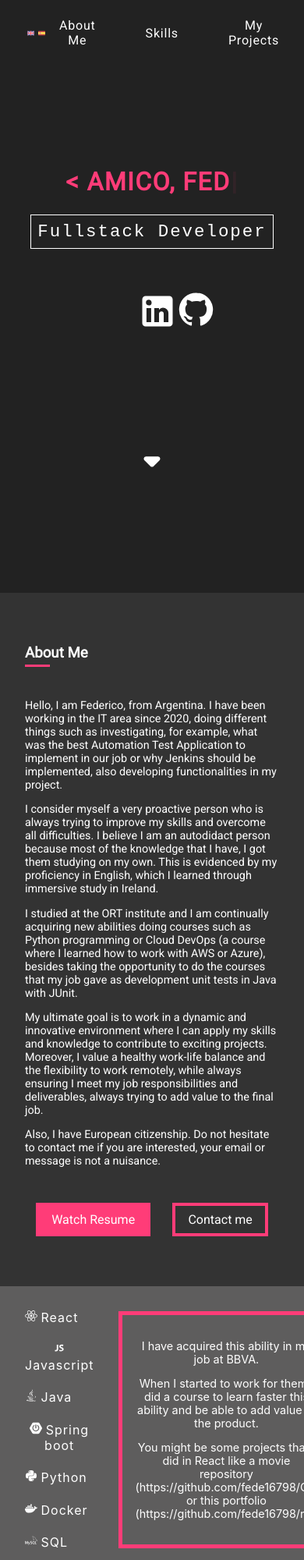
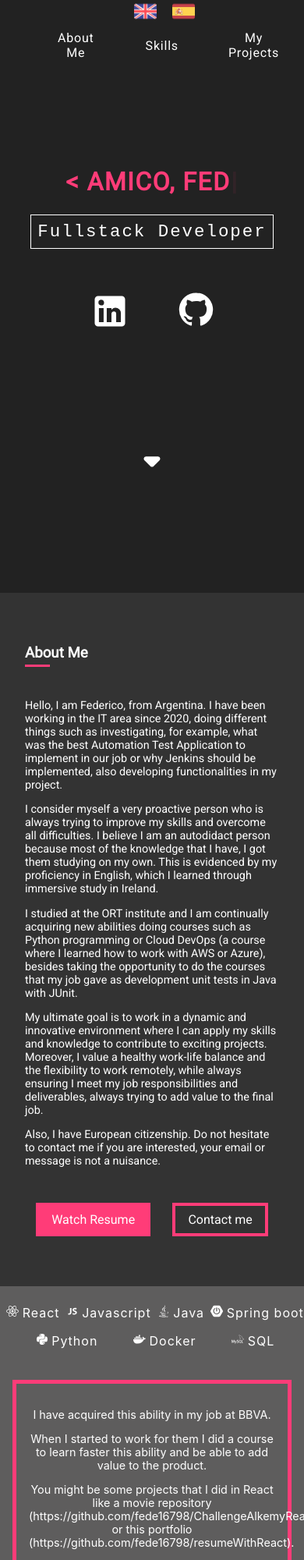
Before and after one commit to fede16798/resumeWithReact, a React (Create React App) app: page / in a window 390 px wide. Shown: the top 2000 px of the page at 78% size. Built offline with nearby package versions, Linux system fonts and the light colour scheme.

Commit message:
modificaciones de responsive desing

```diff
--- a/src/components/header/Header.css
+++ b/src/components/header/Header.css
@@ -74,3 +74,13 @@
         margin-right: 0;
     }
 }
+
+@media only screen and (max-width: 500px) {
+    .header-container {
+        flex-direction: column;
+    }
+
+    .header-section {
+        width: 25vw;
+    }
+}
--- a/src/components/header/Header.js
+++ b/src/components/header/Header.js
@@ -12,8 +12,8 @@ const Header = () => {
     return (
         <div className='header-container'>
             <section className='header-section'>
-                <button className='header-section__button'><img src={EN_IMG} className='header-section__img'  onClick={() => i18n.changeLanguage("en")}/></button>
-                <button className='header-section__button'><img src={ES_IMG} className='header-section__img' onClick={() => i18n.changeLanguage("es")}/></button>
+                <button className='header-section__button'><img src={EN_IMG} className='header-section__img' alt='English language icon' onClick={() => i18n.changeLanguage("en")}/></button>
+                <button className='header-section__button'><img src={ES_IMG} className='header-section__img' alt='Spanish language icon' onClick={() => i18n.changeLanguage("es")}/></button>
             </section>
 
             <nav className='nav'>
--- a/src/components/presentation/Presentation.css
+++ b/src/components/presentation/Presentation.css
@@ -55,3 +55,9 @@
         letter-spacing: 2px;
     }
 }
+
+@media only screen and (max-width: 500px) {
+    .icons-container {
+        width: 10rem;
+    }
+}
--- a/src/components/projects/Project.js
+++ b/src/components/projects/Project.js
@@ -13,6 +13,7 @@ import swal from 'sweetalert';
 const Project = () => {
     const [t,i18n] = useTranslation(['error', 'project']);
     const [projects, setProjects] =  useState([]);
+    const [verticalDirection, setVerticalDirection] = useState("vertical");
 
     useEffect(() => {
         getProjects(i18n.language)
@@ -20,25 +21,43 @@ const Project = () => {
                 setProjects(res.data.projects);
             })
             .catch( err => {
-                let info = (i18n.language == 'en' ? 'projects' : 'proyectos');
+                let info = (i18n.language === 'en' ? 'projects' : 'proyectos');
                 swal(t('error.title'), t('error.api-request-error', {data: info}), "error");
             });
     }, [setProjects, i18n.language]);
 
+    useEffect(() => {
+        const handleResize = () => {
+            if (window.innerWidth < 501) {
+                setVerticalDirection('vertical');
+            } else {
+                setVerticalDirection('horizontal');
+            }
+        };
+        handleResize();
+
+        window.addEventListener('resize', handleResize);
+        return () => {
+          window.removeEventListener('resize', handleResize);
+        };
+    }, []);
+
+    const swiperParams = {
+        slidesPerView: 5,
+        spaceBetween: 0,
+        direction: verticalDirection,
+        pagination: {
+            clickable: true,
+        },
+        modules: [Pagination]
+    }
 
     return (
         <div className="project-container" id="projects">
             <p className='project-p'>{t('project:project.title')}</p>
 
-                <Swiper
-                    slidesPerView={5}
-                    spaceBetween={0}
-                    pagination={{
-                    clickable: true,
-                    }}
-                    modules={[Pagination]}
-                    className='project-mySwiper'
-                >
+
+                <Swiper {...swiperParams} className='project-mySwiper' >
                 {
                     projects.map((project) => {
                         return(
@@ -55,8 +74,6 @@ const Project = () => {
                 }
                 </Swiper>
         </div>
-
-
     )
 }
 
--- a/src/components/projects/Projects.css
+++ b/src/components/projects/Projects.css
@@ -67,3 +67,27 @@
 .projectItem-a:hover .projectItem-span {
     transform: scale(1.1);
 }
+
+@media only screen and (max-width: 500px) {
+    .project-mySwiper {
+        height: auto;
+    }
+
+    .projectItem {
+        padding: 0;
+        margin: 0;
+        height: 5rem;
+        text-align: center;
+    }
+    .projectItem-span {
+        width: 100vw;
+        top: 0;
+        text-align: center;
+    }
+
+    .projectItem-img {
+        visibility: hidden;
+        width: 0;
+        height: 50px;
+    }
+}
--- a/src/components/skills/Skills.css
+++ b/src/components/skills/Skills.css
@@ -69,7 +69,7 @@
 
     .skills-section {
         width: 60vw;
-        margin: 2rem;
+        margin: 1rem;
         padding: 1rem;
     }
 
@@ -82,3 +82,20 @@
         font-size: .9rem;
     }
 }
+
+@media only screen and (max-width: 500px) {
+    .skills-container {
+        flex-direction: column;
+    }
+
+    .skills-ul {
+        flex-direction: row;
+        flex-wrap: wrap;
+        padding-left: 0;
+
+    }
+
+    .skills-section {
+        width: auto;
+    }
+}
```
